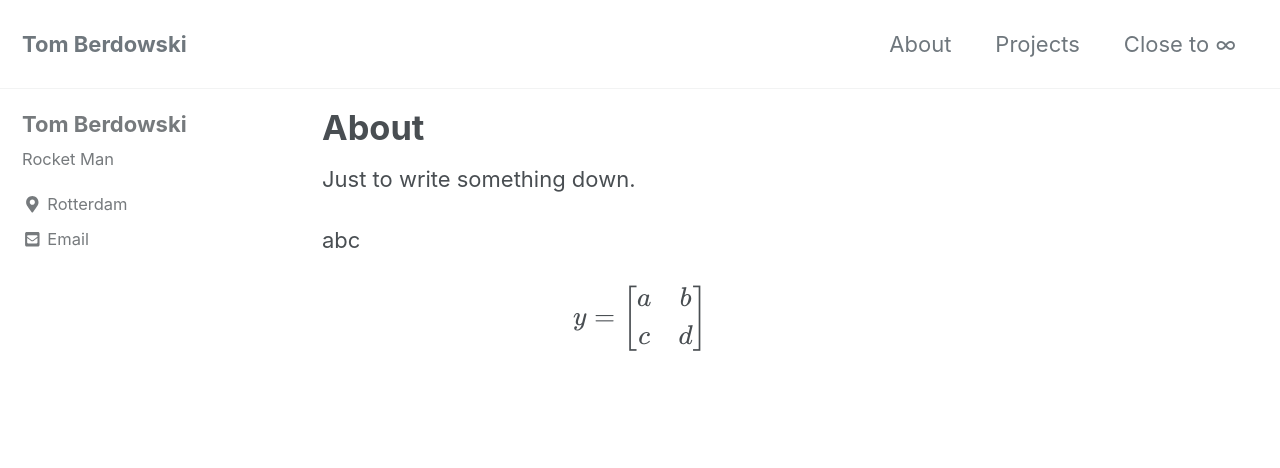
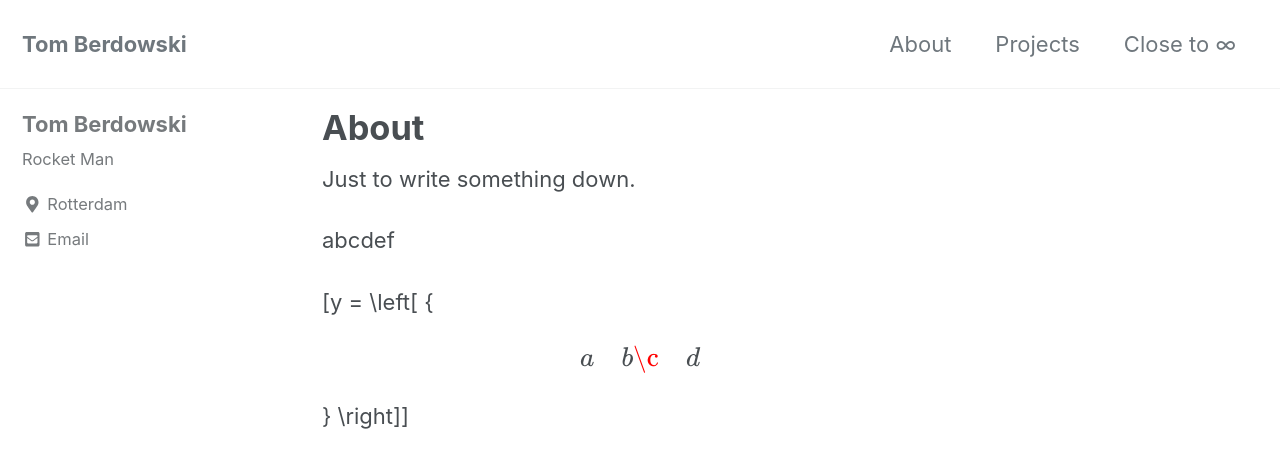
Before and after one commit to tomberdowski/tomberdowski.github.io, a Jekyll site: the page built from _pages/about.md, in a window 1280 px wide and 900 px high. Shown: the top 468 px of the window. Built offline with Jekyll 4.4.1, drawn with Linux system fonts in a browser that asks for light colours; cached includes are drawn as plain includes; nearby versions of some CDN libraries; formulas are drawn with MathJax 3.

Commit message:
Update about.md

```diff
--- a/_pages/about.md
+++ b/_pages/about.md
@@ -7,6 +7,6 @@
 
 Just to write something down.
 
-abc
+abcdef
 
-$$y = \left[ {\begin{array}{*{20}{c}}a&b\\c&d\end{array}} \right]$$
+\[y = \left[ {\begin{array}{*{20}{c}}a&b\\c&d\end{array}} \right]\]
```
